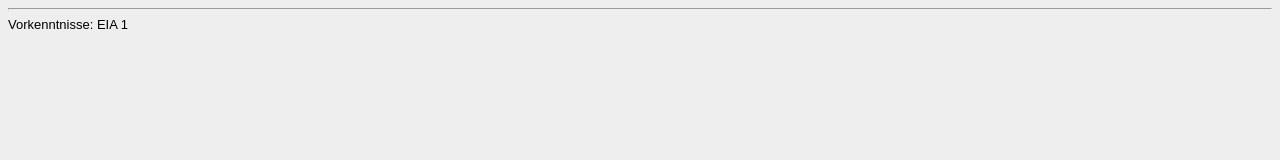
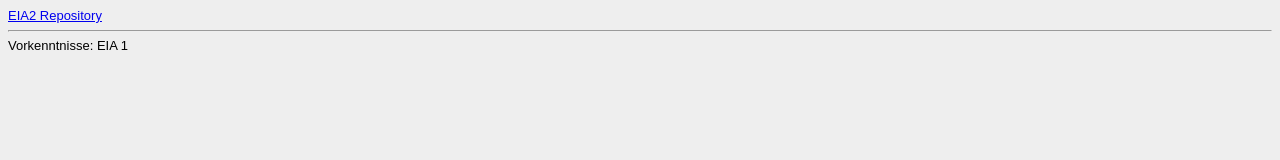
Before and after one commit to MoStein/mostein.github.io, a plain HTML site: page Steckbrief/steckbrief.htm in a window 1280 px wide. Drawn offline with Linux system fonts and the light colour scheme.

Commit message:
Update steckbrief.htm

```diff
--- a/Steckbrief/steckbrief.htm
+++ b/Steckbrief/steckbrief.htm
@@ -2,7 +2,7 @@
 <!-- Bitte keine Änderung in der obenstehenden Zeile vornehmen -->
 
 <!-- Hier die Links zu den gelösten Aufgaben einstellen, aktuelle oben, alte stehen lassen! Format: Aufgabenbezeichnung, Datum -->
-
+<a href="https://github.com/MoStein/EIA2" target="EIA2Repo">EIA2 Repository</a></br>
 
 <!-- Hier bitte die Vorkenntnisse im Bereich Programmierung zu Beginn der Veranstaltung kurz beschreiben! -->
 <hr>
```
